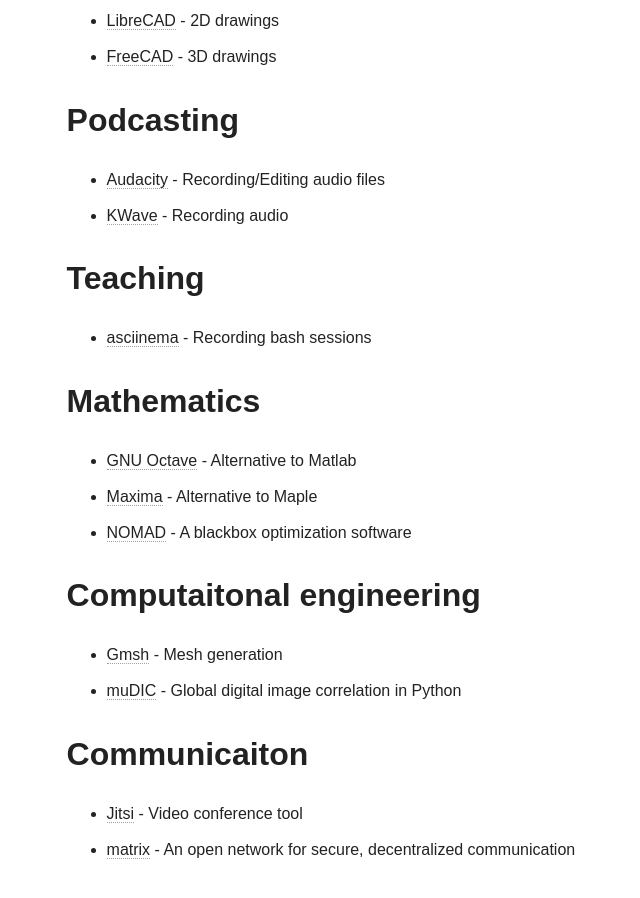
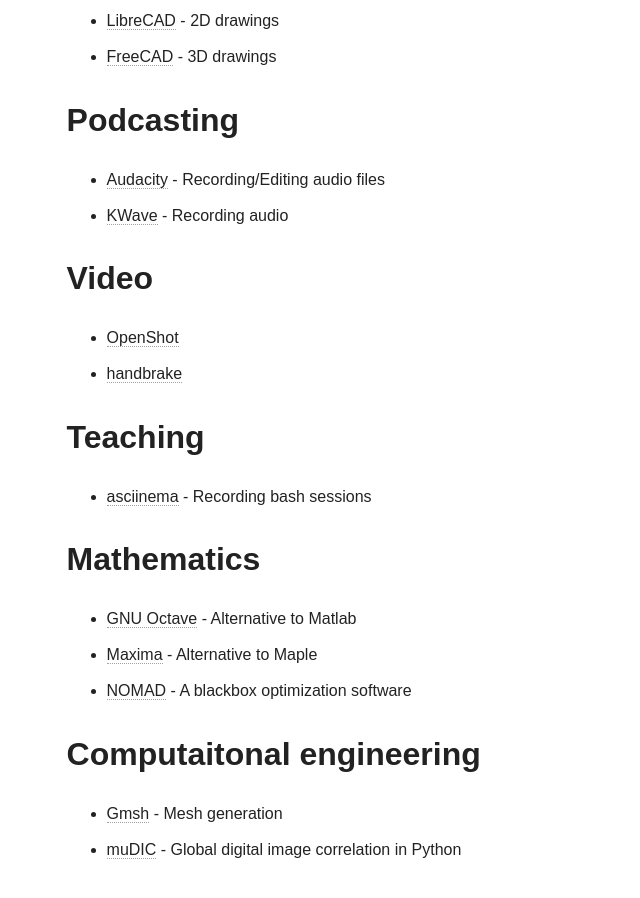
Before and after one commit to diehlpk/diehlpk.github.io, a Jekyll site: the page built from _posts/blog/2019-12-20-floss-software.md, in a window 1280 px wide and 900 px high, scrolled down 933 px. Shown: the whole window, without its empty margins (313-953 px from the left). Built offline with Jekyll 4.4.1, drawn with Linux system fonts in a browser that asks for light colours; nearby versions of some CDN libraries; some web fonts are replaced.

Commit message:
Add new software

```diff
--- a/_posts/blog/2019-12-20-floss-software.md
+++ b/_posts/blog/2019-12-20-floss-software.md
@@ -23,6 +23,11 @@
 
 * [Audacity](https://www.audacityteam.org/) - Recording/Editing audio files
 * [KWave](https://kde.org/applications/multimedia/org.kde.kwave) - Recording audio
+
+## Video
+
+* [OpenShot](https://www.openshot.org/en/)
+* [handbrake](https://handbrake.fr/)
 
 ## Teaching
 
```
